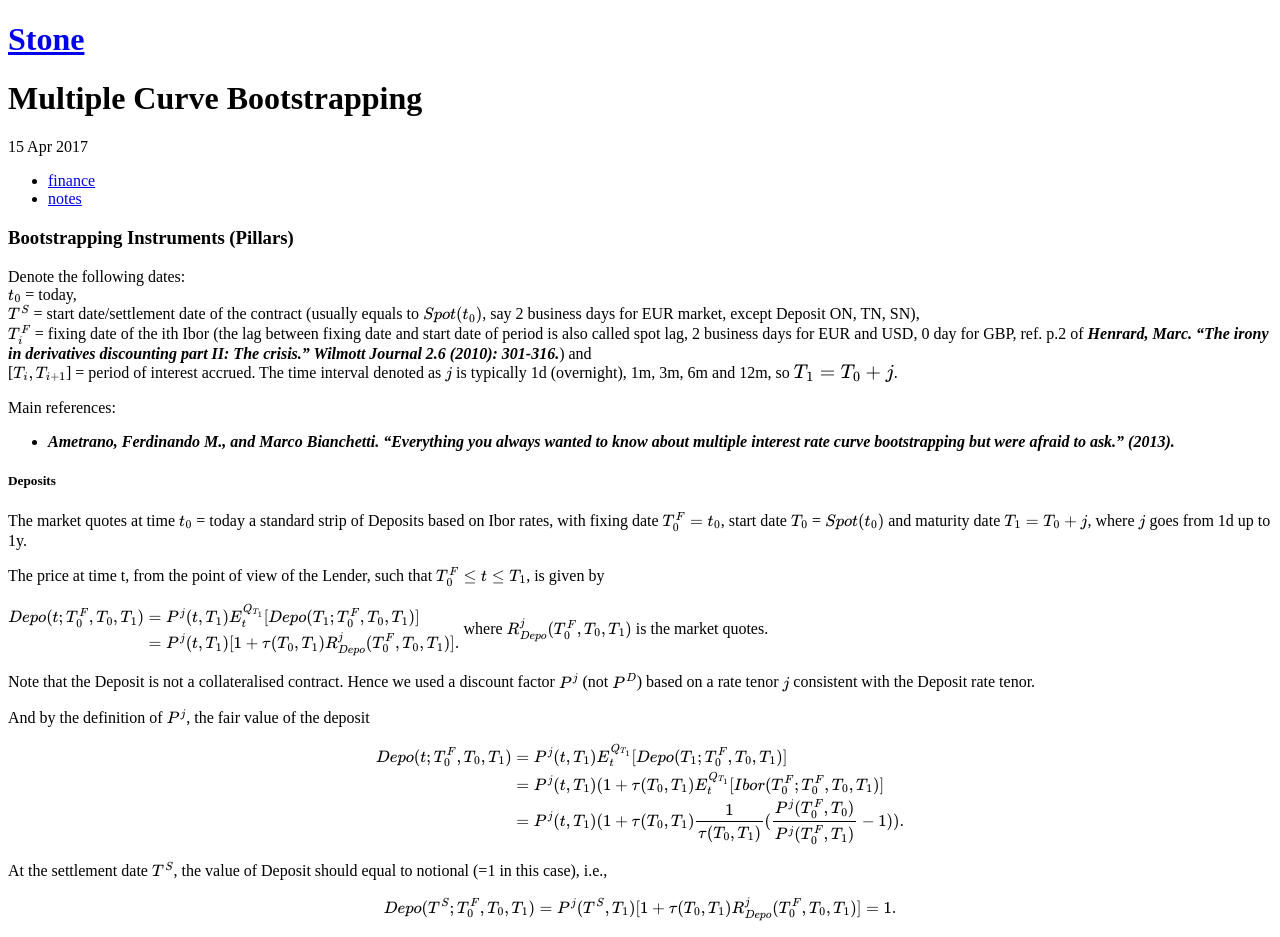
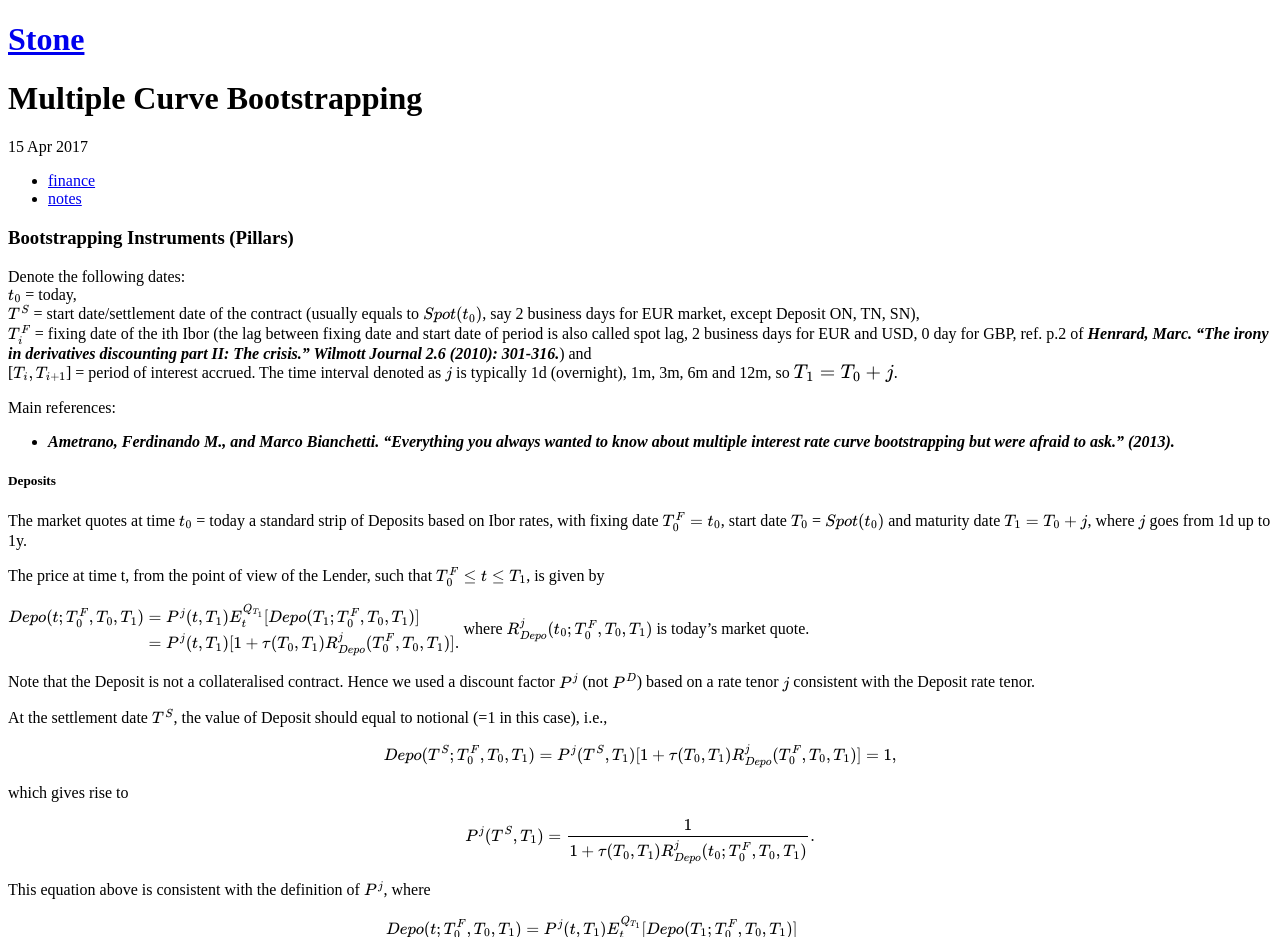
Before and after one commit to scuiaa555/scuiaa555.github.io, a Jekyll site: the page built from _posts/2017-04-15-Multi-Curve-Bootstrapping.md, in a window 1280 px wide. Shown: the part 108-1045 px from the top of the page. Built offline with Jekyll 4.4.1, drawn with Linux system fonts in a browser that asks for light colours; formulas are drawn with MathJax 3; comment, search, counter and statistics services are not loaded; some of the changed text lies outside the part shown; grey boxes are pictures that could not be loaded.

Commit message:
Modified on Sun Apr 16 12:20:16 HKT 2017

```diff
--- a/_posts/2017-04-15-Multi-Curve-Bootstrapping.md
+++ b/_posts/2017-04-15-Multi-Curve-Bootstrapping.md
@@ -32,20 +32,27 @@ Depo(t;T_0^F, T_0,T_1)&=P^j(t,T_1)E_t^{Q_{T_1}}[Depo(T_1;T_0^F, T_0,T_1)]\\
 &=P^j(t,T_1)[1+\tau(T_0,T_1)R^j_{Depo}(T_0^F, T_0,T_1)].
 \end{align*}
 $$
-where $R^j_{Depo}(T_0^F, T_0,T_1)$ is the market quotes.
+where $R^j_{Depo}(t_0;T_0^F, T_0,T_1)$ is today's market quote.
 
 Note that the Deposit is not a collateralised contract. Hence we used a discount factor $P^j$ (not $P^D$) based on a rate tenor $j$ consistent with the Deposit rate tenor.
 
-And by the definition of $P^j$, the fair value of the deposit
+At the settlement date $T^S$, the value of Deposit should equal to notional (=1 in this case), i.e.,
+
+$$Depo(T^S;T_0^F, T_0,T_1)=P^j(T^S,T_1)[1+\tau(T_0,T_1)R^j_{Depo}(T_0^F, T_0,T_1)]=1,$$
+
+which gives rise to
+
+$$P^j(T^S,T_1)=\frac{1}{1+\tau(T_0,T_1)R^j_{Depo}(t_0;T_0^F, T_0,T_1)}.$$
+
+This equation above is consistent with the definition of $P^j$, where
 
 $$
 \begin{align*}
 Depo(t;T_0^F, T_0,T_1)&=P^j(t,T_1)E_t^{Q_{T_1}}[Depo(T_1;T_0^F, T_0,T_1)]\\
 &=P^j(t,T_1)(1+\tau(T_0,T_1)E_t^{Q_{T_1}}[Ibor(T_0^F;T_0^F, T_0,T_1)]\\
-&=P^j(t,T_1)(1+\tau(T_0,T_1)\frac{1}{\tau(T_0,T_1)}(\frac{P^j(T_0^F,T_0)}{P^j(T_0^F,T_1)}-1)).
+&=P^j(t,T_1)(1+\tau(T_0,T_1)\frac{1}{\tau(T_0,T_1)}(\frac{P^j(t,T_0)}{P^j(t,T_1)}-1))\\
+&=P^j(t,T_0).
 \end{align*}
 $$
 
-At the settlement date $T^S$, the value of Deposit should equal to notional (=1 in this case), i.e.,
-
-$$Depo(T^S;T_0^F, T_0,T_1)=P^j(T^S,T_1)[1+\tau(T_0,T_1)R^j_{Depo}(T_0^F, T_0,T_1)]=1.$$
+When $t=T^S$, $Depo(T^S;T_0^F, T_0,T_1)
```
